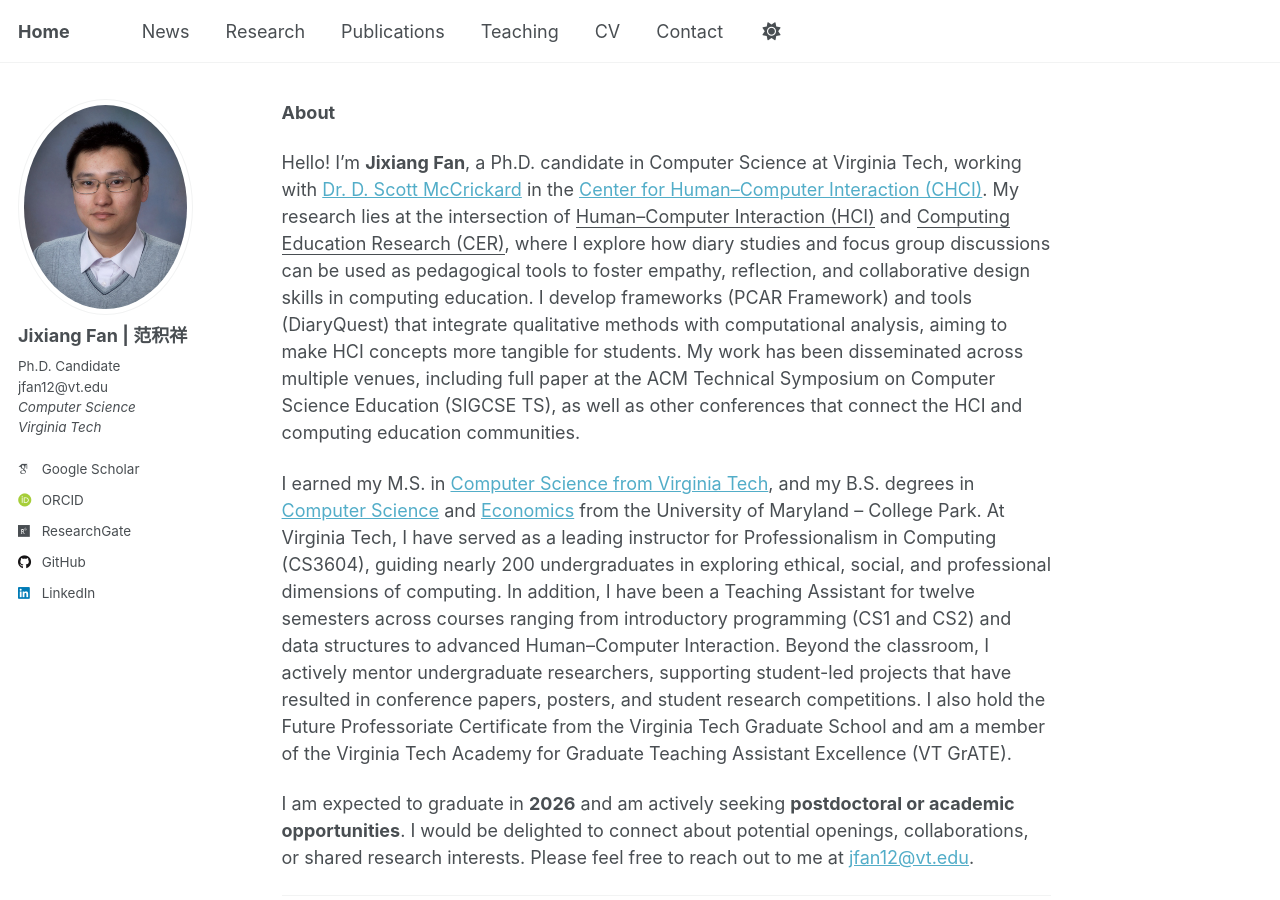
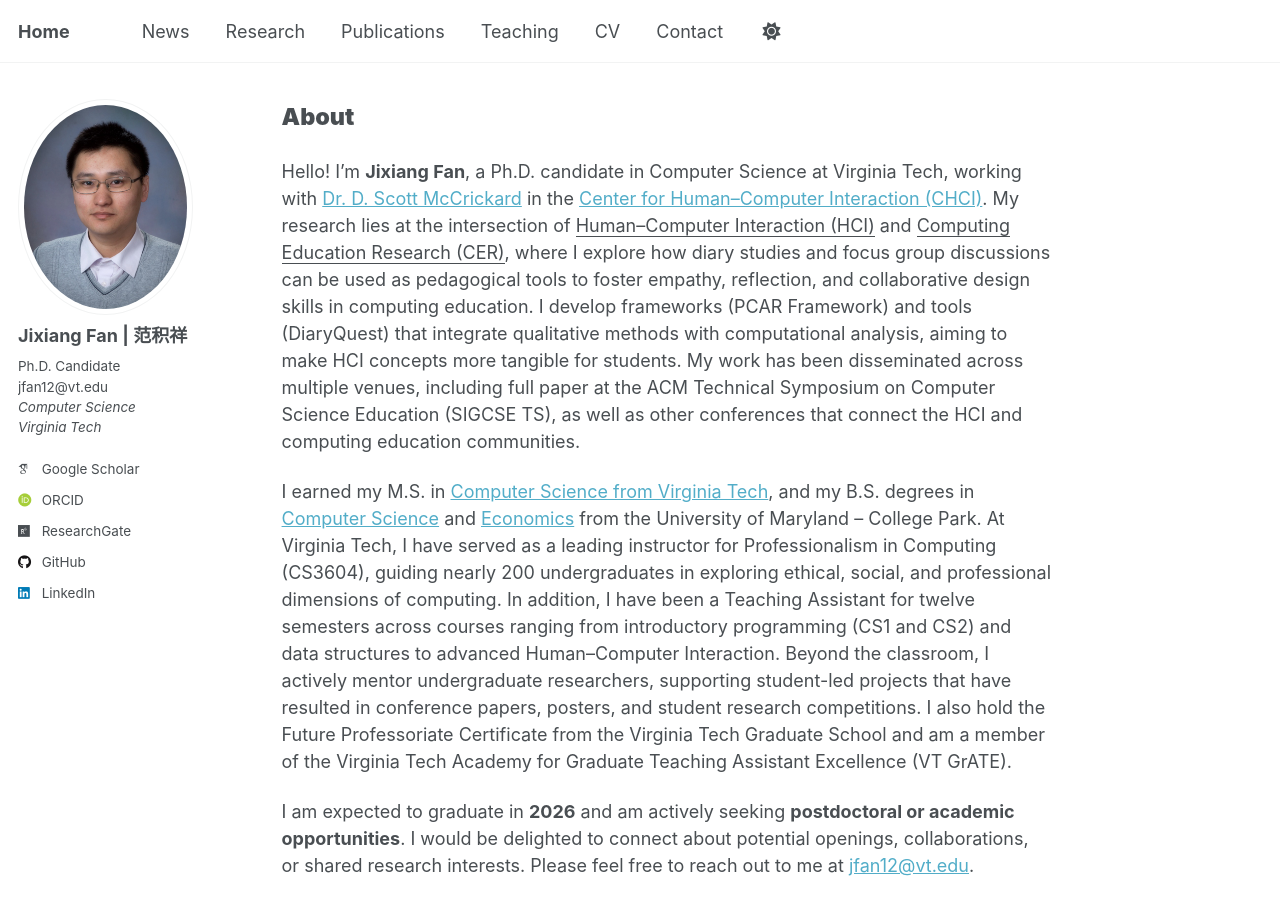
Before and after one commit to JixiangFan/web, a Jekyll site: the page built from _pages/about.md, in a window 1280 px wide and 900 px high. Built offline with Jekyll 4.4.1, drawn with Linux system fonts in a browser that asks for light colours; some web fonts are replaced.

Commit message:
Update about.md

```diff
--- a/_pages/about.md
+++ b/_pages/about.md
@@ -10,7 +10,7 @@ redirect_from:
   .section { scroll-margin-top: 72px; }         /* 固定导航遮挡的偏移，可按你的导航高度调 */
 </style>
 
-**About**
+<strong style="font-weight:900; font-size:1.3em;">About</strong>
 
 Hello! I’m **Jixiang Fan**, a Ph.D. candidate in Computer Science at Virginia Tech, working with [Dr. D. Scott McCrickard](https://people.cs.vt.edu/mccricks/) in the [Center for Human–Computer Interaction (CHCI)](https://hci.icat.vt.edu/). My research lies at the intersection of <u>Human–Computer Interaction (HCI)</u> and <u>Computing Education Research (CER)</u>, where I explore how diary studies and focus group discussions can be used as pedagogical tools to foster empathy, reflection, and collaborative design skills in computing education. I develop frameworks (PCAR Framework) and tools (DiaryQuest) that integrate qualitative methods with computational analysis, aiming to make HCI concepts more tangible for students. My work has been disseminated across multiple venues, including full paper at the ACM Technical Symposium on Computer Science Education (SIGCSE TS), as well as other conferences that connect the HCI and computing education communities.
 
@@ -46,8 +46,7 @@ I am expected to graduate in **2026** and am actively seeking **postdoctoral or
 ---
 
 <span id="research" style="position:relative; top:-84px;"></span>
-**Research**
-
+<strong style="font-weight:900; font-size:1.3em;">Research</strong>
 
 asdadasdasda
 
@@ -55,8 +54,7 @@ asdadasdasda
 
 ---
 <span id="publications" style="position:relative; top:-84px;"></span>
-**Publications**
-
+<strong style="font-weight:900; font-size:1.3em;">Publications</strong>
 
 Below are a few of my publications. All conference proceedings listed are strictly peer-reviewed, archival works.
 
@@ -127,8 +125,7 @@ Education in HCI Outdoors: A Diary Study Approach
 
 ---
 <span id="teaching" style="position:relative; top:-84px;"></span>
-**Teaching**
-
+<strong style="font-weight:900; font-size:1.3em;">Teaching</strong>
 
 asdadasdasda
 
@@ -136,8 +133,7 @@ asdadasdasda
 
 ---
 <span id="cv" style="position:relative; top:-84px;"></span>
-**CV**
-
+<strong style="font-weight:900; font-size:1.3em;">CV</strong>
 
 asdadasdasda
 
@@ -145,8 +141,7 @@ asdadasdasda
 
 ---
 <span id="contact" style="position:relative; top:-84px;"></span>
-**Contact Me**
-
+<strong style="font-weight:900; font-size:1.3em;">Contact Me</strong>
 
 asdadasdasda
 
```
